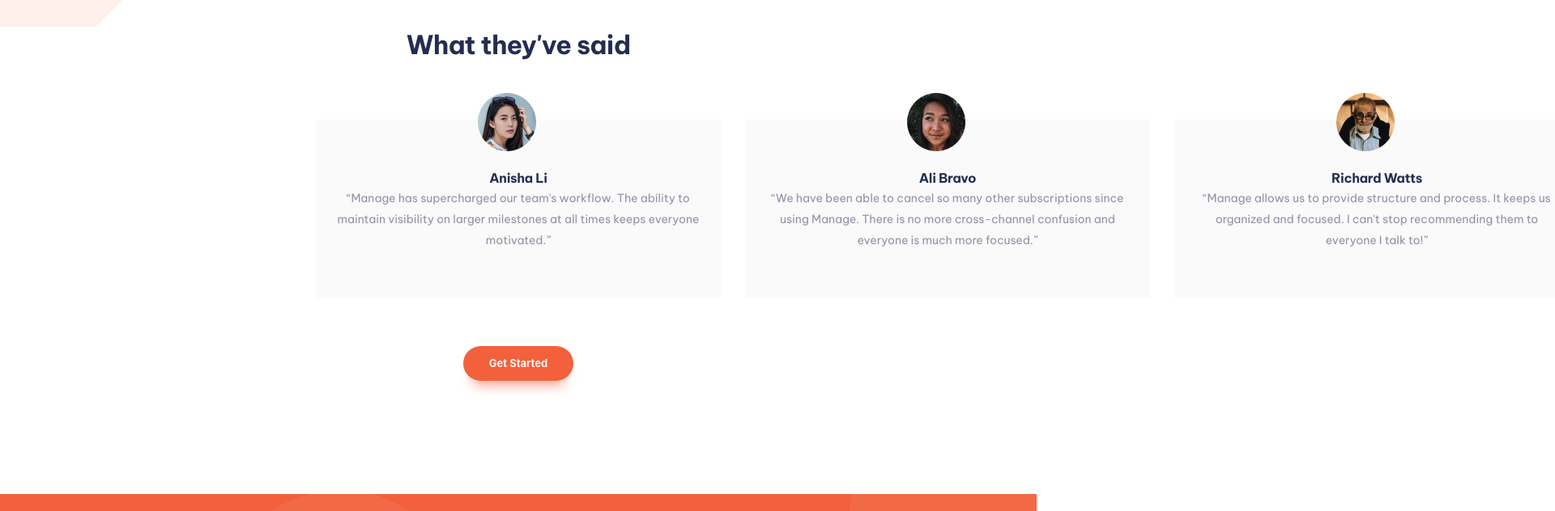
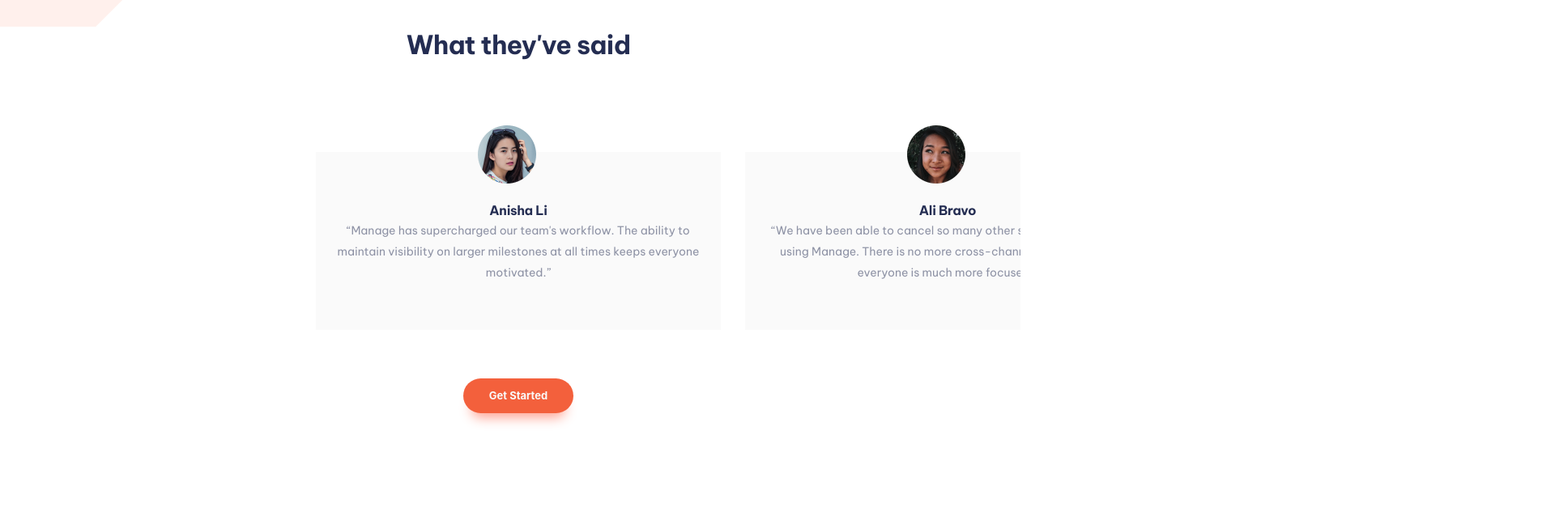
Before and after one commit to kpav33/manage-landing-page, a Next.js app: page / in a window 1280 px wide. Shown: the part 1344-1976 px from the top of the page at 81% size, 1920 px wide, since content can reach past the window. Built offline with nearby package versions, Linux system fonts and the light colour scheme.

Commit message:
Fix footer mobile, add oveflow to carousel

```diff
--- a/components/Footer/Footer.module.css
+++ b/components/Footer/Footer.module.css
@@ -2,6 +2,10 @@
     padding: 50px 24px 30px 24px;
     background-color: var(--darkBlue);
     color: #FFF;
+}
+
+.navigationContainerDesktop {
+    display: none;
 }
 
 @media only screen and (min-width: 992px) {
--- a/components/Testimonials/Testimonials.module.css
+++ b/components/Testimonials/Testimonials.module.css
@@ -50,9 +50,9 @@
 }
 
 .embla {
-    /* overflow: hidden; */
+    overflow: hidden;
     cursor: pointer;
-    /* padding-top: 40px; */
+    padding-top: 40px;
 }
 
 .embla__container {
```
